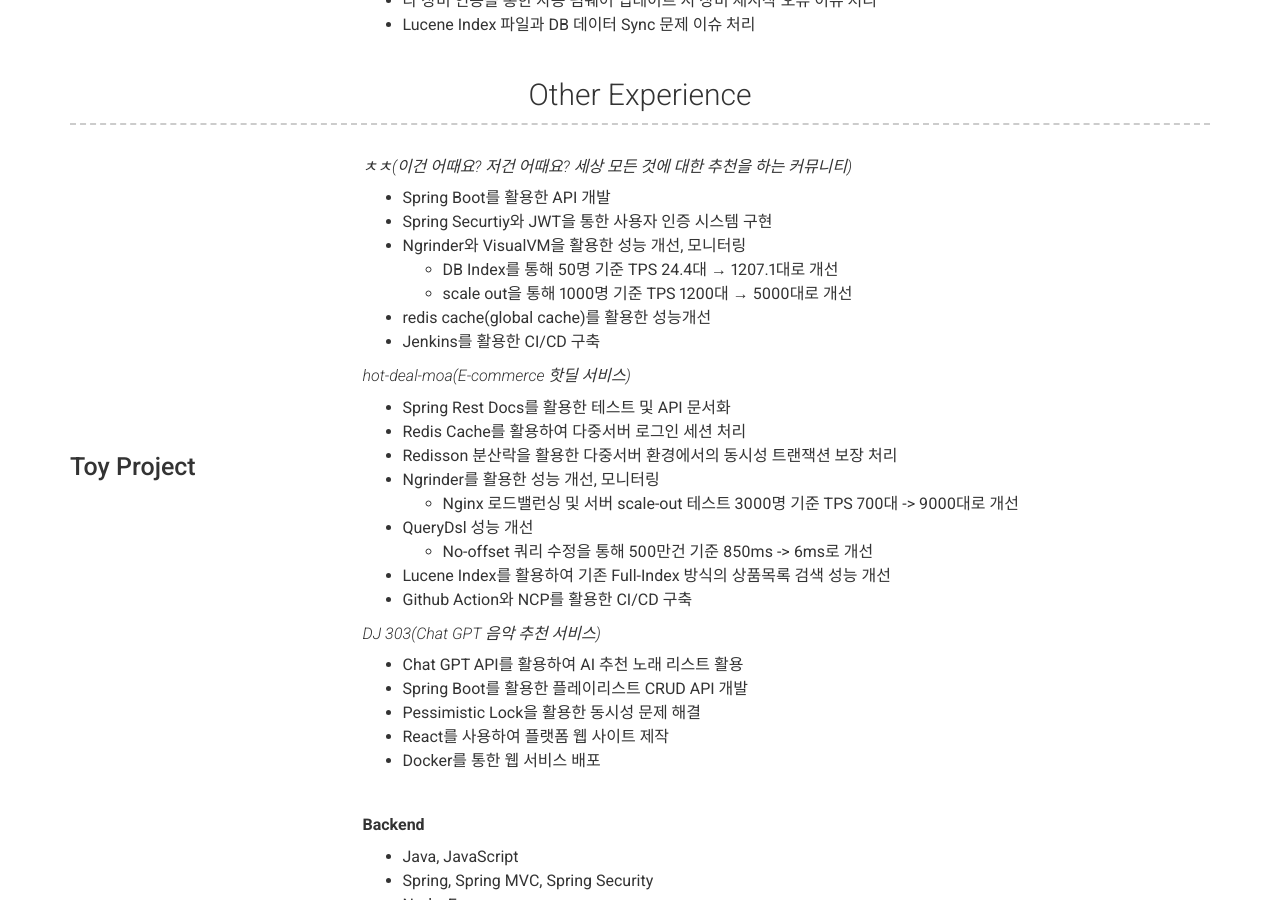
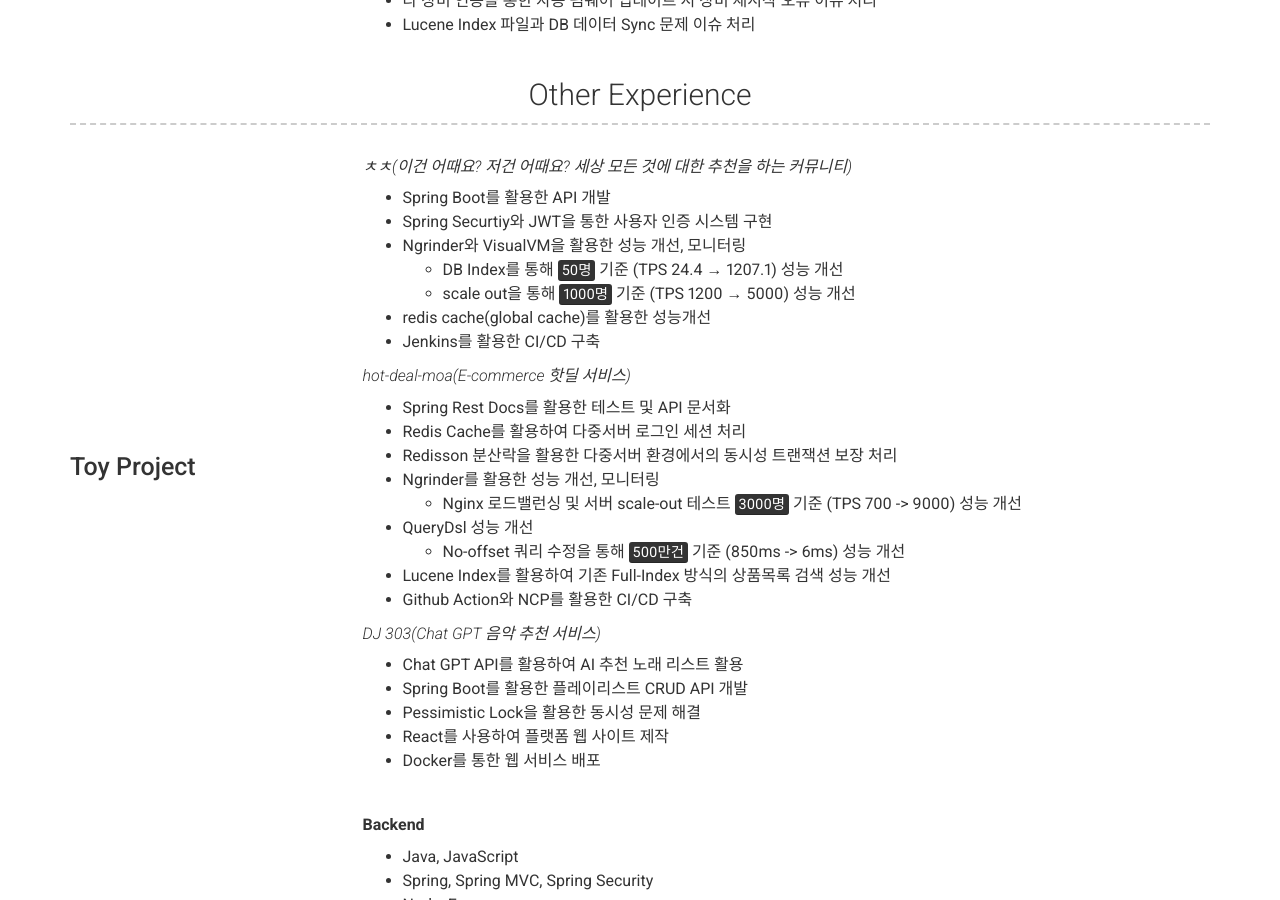
Before and after one commit to yht0827/resume, a Jekyll site: the page built from index.md, in a window 1280 px wide and 900 px high, scrolled down 827 px. Built offline with Jekyll 4.4.1, drawn with Linux system fonts in a browser that asks for light colours; nearby versions of some CDN libraries.

Commit message:
-- 이력서 추가

```diff
--- a/_config.yml
+++ b/_config.yml
@@ -70,8 +70,8 @@ content:
           - Spring Boot를 활용한 API 개발
           - Spring Securtiy와 JWT을 통한 사용자 인증 시스템 구현
           - Ngrinder와 VisualVM을 활용한 성능 개선, 모니터링
-            - DB Index를 통해 50명 기준 TPS 24.4대 → 1207.1대로 개선
-            - scale out을 통해 1000명 기준 TPS 1200대 → 5000대로 개선
+            - DB Index를 통해 <mark>50명</mark> 기준 (TPS 24.4 → 1207.1) 성능 개선
+            - scale out을 통해 <mark>1000명</mark> 기준 (TPS 1200 → 5000) 성능 개선
           - redis cache(global cache)를 활용한 성능개선
           - Jenkins를 활용한 CI/CD 구축
 
@@ -80,9 +80,9 @@ content:
           - Redis Cache를 활용하여 다중서버 로그인 세션 처리
           - Redisson 분산락을 활용한 다중서버 환경에서의 동시성 트랜잭션 보장 처리
           - Ngrinder를 활용한 성능 개선, 모니터링
-            - Nginx 로드밸런싱 및 서버 scale-out 테스트 3000명 기준 TPS 700대 -> 9000대로 개선
+            - Nginx 로드밸런싱 및 서버 scale-out 테스트 <mark>3000명</mark> 기준 (TPS 700 -> 9000) 성능 개선
           - QueryDsl 성능 개선
-            - No-offset 쿼리 수정을 통해 500만건 기준 850ms -> 6ms로 개선
+            - No-offset 쿼리 수정을 통해 <mark>500만건</mark> 기준 (850ms -> 6ms) 성능 개선
           - Lucene Index를 활용하여 기존 Full-Index 방식의 상품목록 검색 성능 개선
           - Github Action와 NCP를 활용한 CI/CD 구축
 
```
